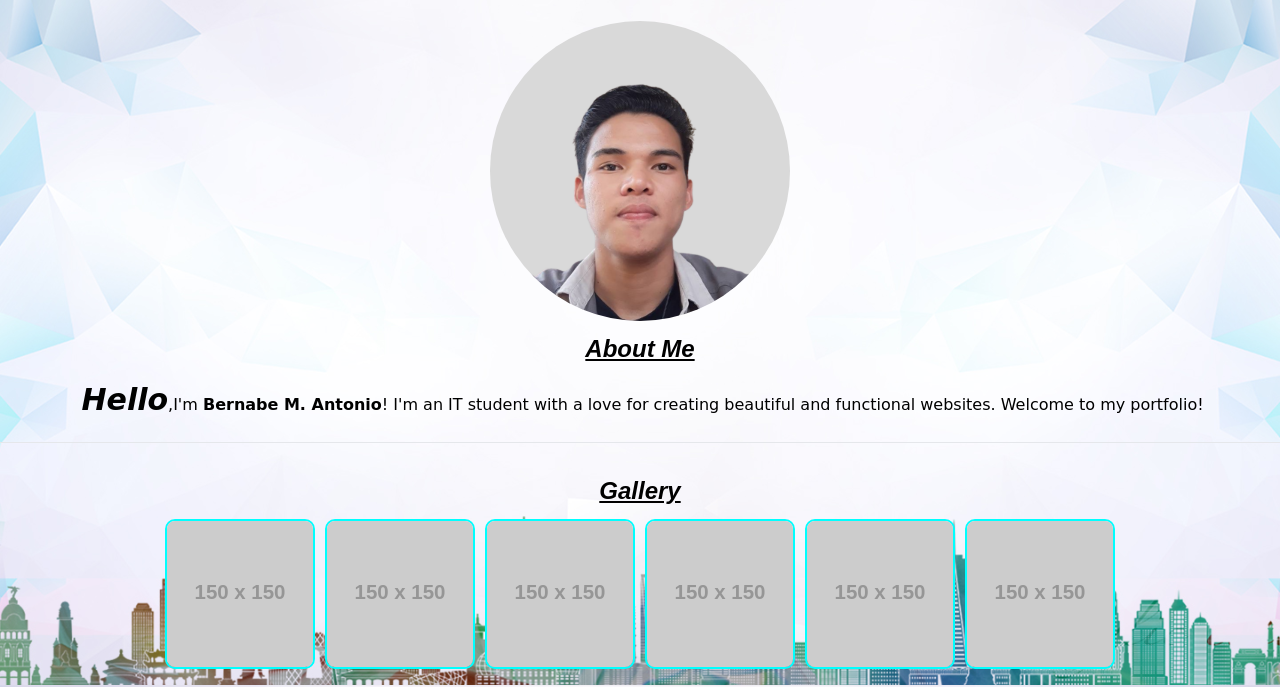
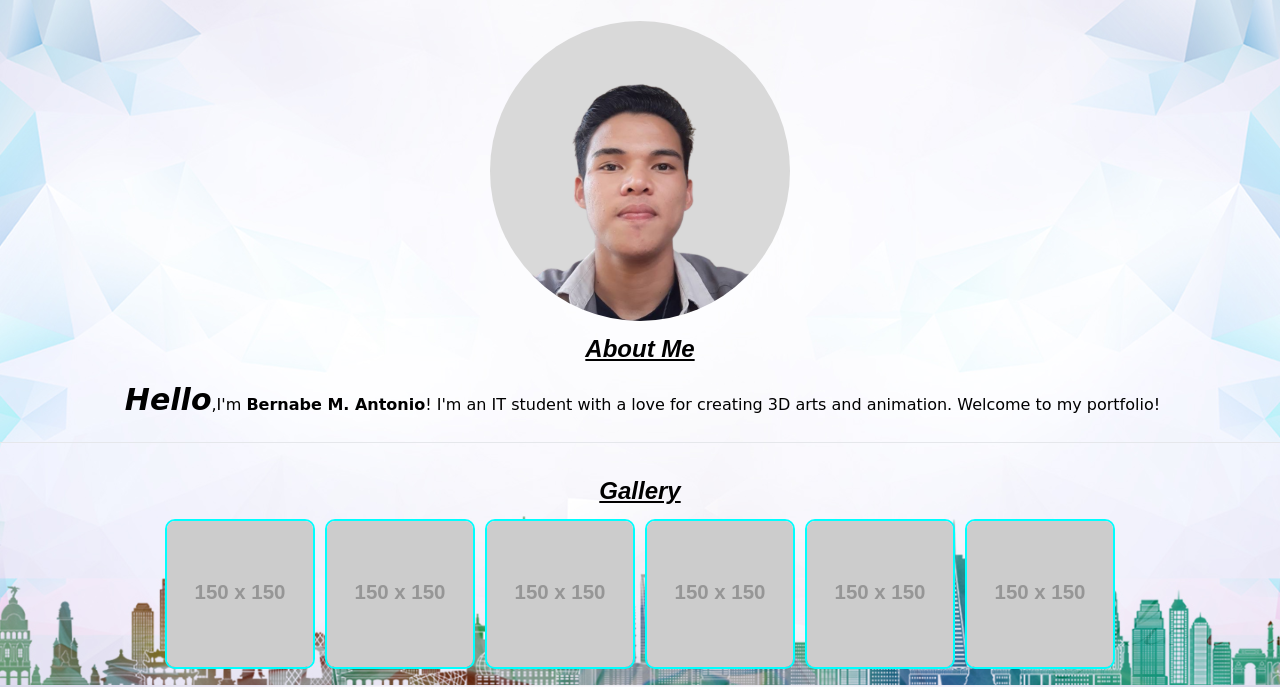
Before and after one commit to BernabeA/redn.github.io, a plain HTML site: page index.html in a window 1280 px wide. Shown: the part 115-802 px from the top of the page. Drawn offline with nearby package versions, Linux system fonts and the light colour scheme; placeholder pictures from the web are drawn by us.

Commit message:
Update index.html

```diff
--- a/index.html
+++ b/index.html
@@ -23,7 +23,7 @@
             <img alt="Profile picture of the portfolio owner" src="pic/img.png"/>
         </div>
         <h2 class="headtext">About Me</h2>
-        <p ><span><i>Hello</i></span>,I'm <b>Bernabe M. Antonio</b>! I'm an IT student with a love for creating beautiful and functional websites. Welcome to my portfolio!</p>
+        <p ><span><i>Hello</i></span>,I'm <b>Bernabe M. Antonio</b>! I'm an IT student with a love for creating 3D arts and animation. Welcome to my portfolio!</p>
     </div>
     <hr/>
     <div class="container" id="gallery">
```
